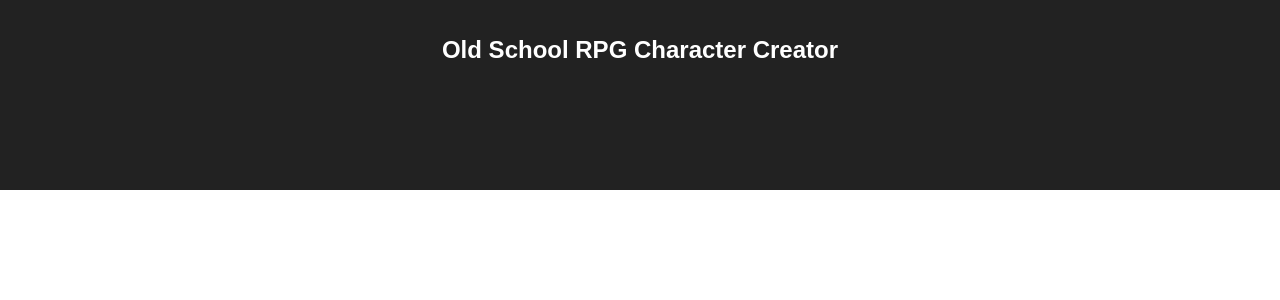
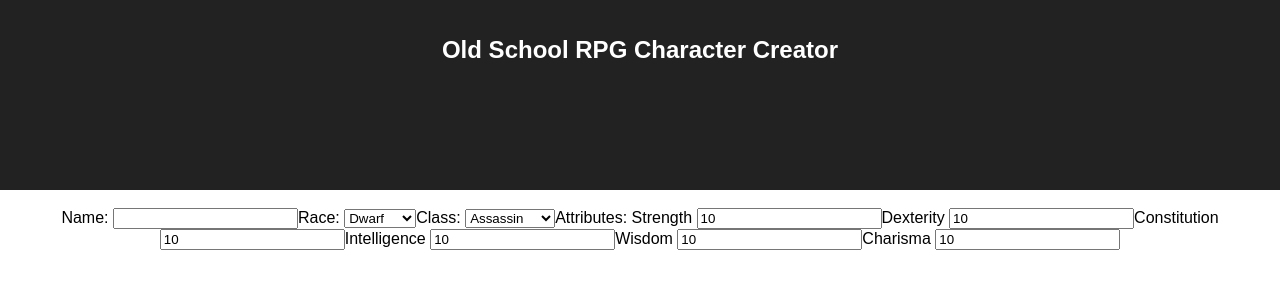
Before and after one commit to DMscotifer/character_generator_react, a React (Create React App) app: page / in a window 1280 px wide. Shown: the top 300 px of the page. Built offline with nearby package versions, Linux system fonts and the light colour scheme.

Commit message:
Adds attributes to character sheet

```diff
--- a/src/containers/CharacterBox.js
+++ b/src/containers/CharacterBox.js
@@ -9,8 +9,36 @@ class CharacterBox extends React.Component {
 
   render() {
     return (
-      <div>
-        <form action="" value="name"></form>
+      <div className="character-input">
+        <form action="">
+          Name: <input name="char-name" type="text"/>
+          Race: <select name="race" id="">
+            <option value="dwarf">Dwarf</option>
+            <option value="elf">Elf</option>
+            <option value="gnome">Gnome</option>
+            <option value="half-elf">Half-Elf</option>
+            <option value="half-orc">Half-Orc</option>
+            <option value="human">Human</option>
+          </select>
+          Class: <select name="char-class" id="">
+            <option value="assassin">Assassin</option>
+            <option value="cleric">Cleric</option>
+            <option value="druid">Druid</option>
+            <option value="fighter">Fighter</option>
+            <option value="illusionist">Illusionist</option>
+            <option value="magic-user">Magic User</option>
+            <option value="paladin">Paladin</option>
+            <option value="ranger">Ranger</option>
+            <option value="thief">Thief</option>
+          </select>
+          Attributes:
+            Strength <input type="number" defaultValue="10"/>
+            Dexterity <input type="number" defaultValue="10"/>
+            Constitution <input type="number" defaultValue="10"/>
+            Intelligence <input type="number" defaultValue="10"/>
+            Wisdom <input type="number" defaultValue="10"/>
+            Charisma <input type="number" defaultValue="10"/>
+        </form>
       </div>
     )
   }
```
Also changed, not shown: 1 other file (tests, documents, lock files or other folders).
